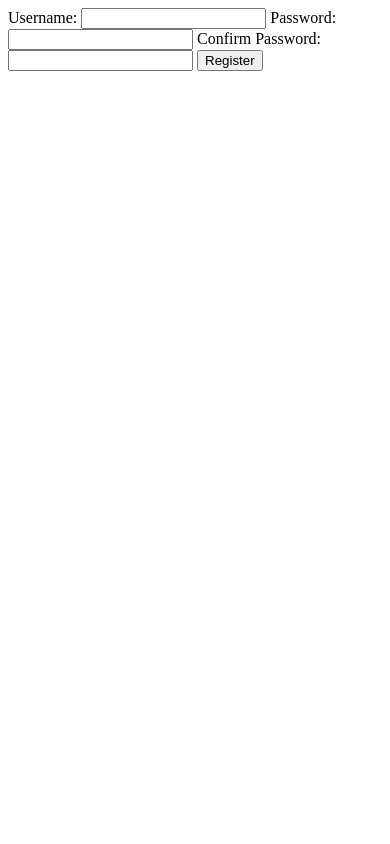
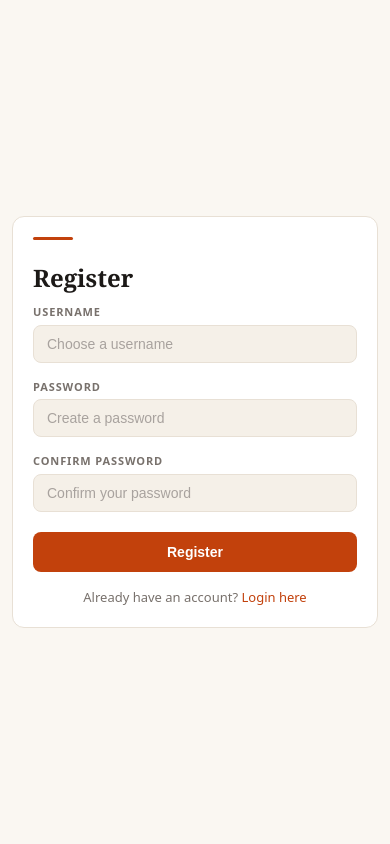
Before and after one commit to BellDell/articles-api, a Python web app: template app/templates/auth/register.html in a window 390 px wide. Run offline with Jinja, Linux system fonts and the light colour scheme; the template is opened without the code that fills it, so the values that code supplies are empty.

Commit message:
Polish auth UI and quiet health logs

```diff
--- /dev/null
+++ b/app/static/css/app.css
@@ -0,0 +1,186 @@
+/* Shared styles for Auth UI pages */
+
+:root {
+  --auth-bg-page: #faf7f2;
+  --auth-bg-surface: #ffffff;
+  --auth-bg-subtle: #f5f0e8;
+  --auth-border: #e8e0d5;
+  --auth-border-mid: #d4c9b8;
+  --auth-text-primary: #1c1917;
+  --auth-text-secondary: #78716c;
+  --auth-text-muted: #a8a29e;
+  --auth-accent: #c2410c;
+  --auth-accent-hover: #9a3412;
+  --auth-accent-subtle: #fff7ed;
+  --auth-accent-border: #fed7aa;
+  --auth-error-bg: #fef2f2;
+  --auth-error-text: #b91c1c;
+  --auth-error-border: #fecaca;
+  --auth-success-bg: #f0fdf4;
+  --auth-success-text: #15803d;
+  --auth-success-border: #bbf7d0;
+}
+
+*, *::before, *::after { box-sizing: border-box; }
+
+body {
+  margin: 0;
+  background: var(--auth-bg-page);
+  color: var(--auth-text-primary);
+  font-family: system-ui, -apple-system, BlinkMacSystemFont, "Segoe UI", sans-serif;
+  font-size: 14px;
+  line-height: 1.5;
+  min-height: 100vh;
+  display: flex;
+  align-items: center;
+  justify-content: center;
+}
+
+/* Auth card layout */
+.auth-card {
+  background: var(--auth-bg-surface);
+  border: 1px solid var(--auth-border);
+  border-radius: 12px;
+  padding: 28px 30px;
+  max-width: 400px;
+  width: 100%;
+  margin: 20px;
+}
+
+.auth-card h1 {
+  font-family: Georgia, "Times New Roman", serif;
+  font-size: 24px;
+  color: var(--auth-text-primary);
+  margin-top: 0;
+  margin-bottom: 0.5rem;
+}
+
+.auth-card .accent-rule {
+  width: 40px;
+  height: 3px;
+  background: var(--auth-accent);
+  border-radius: 2px;
+  margin-bottom: 1.25rem;
+}
+
+/* Auth form styling */
+.auth-form {
+  display: flex;
+  flex-direction: column;
+  gap: 16px;
+}
+
+.auth-form .field {
+  display: flex;
+  flex-direction: column;
+  gap: 4px;
+}
+
+.auth-form label {
+  font-size: 11px;
+  font-weight: 700;
+  text-transform: uppercase;
+  letter-spacing: 0.08em;
+  color: var(--auth-text-secondary);
+}
+
+.auth-form input {
+  background: var(--auth-bg-subtle);
+  border: 1px solid var(--auth-border);
+  border-radius: 8px;
+  padding: 10px 13px;
+  font-size: 14px;
+  color: var(--auth-text-primary);
+  width: 100%;
+  transition: border-color 0.15s, box-shadow 0.15s;
+  outline: none;
+}
+
+.auth-form input:focus {
+  border-color: var(--auth-accent);
+  box-shadow: 0 0 0 3px rgba(194,65,12,0.12);
+}
+
+.auth-form input::placeholder {
+  color: var(--auth-text-muted);
+}
+
+.auth-form button {
+  border-radius: 8px;
+  font-weight: 600;
+  font-size: 14px;
+  padding: 12px 20px;
+  background: var(--auth-accent);
+  border: none;
+  color: #fff;
+  cursor: pointer;
+  transition: background 0.15s, transform 0.1s;
+  display: inline-flex;
+  align-items: center;
+  justify-content: center;
+  gap: 6px;
+  margin-top: 4px;
+}
+
+.auth-form button:hover {
+  background: var(--auth-accent-hover);
+  transform: translateY(-1px);
+}
+
+.auth-form button:active {
+  transform: translateY(0);
+}
+
+.auth-form button:disabled {
+  opacity: 0.55;
+  cursor: not-allowed;
+  transform: none;
+}
+
+/* Error message */
+.message-error {
+  background: var(--auth-error-bg);
+  color: var(--auth-error-text);
+  border: 1px solid var(--auth-error-border);
+  border-radius: 8px;
+  padding: 10px 14px;
+  font-size: 13px;
+  margin-bottom: 8px;
+}
+
+/* Success message */
+.message-success {
+  background: var(--auth-success-bg);
+  color: var(--auth-success-text);
+  border: 1px solid var(--auth-success-border);
+  border-radius: 8px;
+  padding: 10px 14px;
+  font-size: 13px;
+  margin-bottom: 8px;
+}
+
+/* Auth footer - links */
+.auth-footer {
+  text-align: center;
+  margin-top: 16px;
+  font-size: 13px;
+  color: var(--auth-text-secondary);
+}
+
+.auth-footer a {
+  color: var(--auth-accent);
+  text-decoration: none;
+  font-weight: 500;
+}
+
+.auth-footer a:hover {
+  text-decoration: underline;
+}
+
+/* Responsive */
+@media (max-width: 480px) {
+  .auth-card {
+    margin: 12px;
+    padding: 20px;
+  }
+}
--- a/app/templates/auth/register.html
+++ b/app/templates/auth/register.html
@@ -4,19 +4,36 @@
   <meta charset="utf-8">
   <meta name="viewport" content="width=device-width, initial-scale=1">
   <title>Register</title>
+  <link rel="stylesheet" href="{{ url_for('static', filename='css/app.css') }}">
 </head>
 <body>
-  <form id="register-form" method="post" action="/auth/register">
-    <label>Username:
-      <input name="username" type="text" required>
-    </label>
-    <label>Password:
-      <input name="password" type="password" required>
-    </label>
-    <label>Confirm Password:
-      <input name="confirm_password" type="password" required>
-    </label>
-    <button type="submit">Register</button>
-  </form>
+  <div class="auth-card">
+    <div class="accent-rule"></div>
+    <h1>Register</h1>
+
+    {% if error %}
+    <div class="message-error">{{ error }}</div>
+    {% endif %}
+
+    <form class="auth-form" method="post" action="/auth/register">
+      <div class="field">
+        <label for="username">Username</label>
+        <input id="username" name="username" type="text" value="{{ username or '' }}" placeholder="Choose a username" required autocomplete="username">
+      </div>
+      <div class="field">
+        <label for="password">Password</label>
+        <input id="password" name="password" type="password" placeholder="Create a password" required autocomplete="new-password">
+      </div>
+      <div class="field">
+        <label for="confirm_password">Confirm Password</label>
+        <input id="confirm_password" name="confirm_password" type="password" placeholder="Confirm your password" required autocomplete="new-password">
+      </div>
+      <button type="submit">Register</button>
+    </form>
+
+    <div class="auth-footer">
+      Already have an account? <a href="/auth/login">Login here</a>
+    </div>
+  </div>
 </body>
 </html>
```
Also changed, not shown: app/app.py (+18 -0 lines), app/routes.py (+32 -3 lines), app/templates/auth/login.html (+29 -9 lines), tests/test_auth.py (+132 -4 lines).
